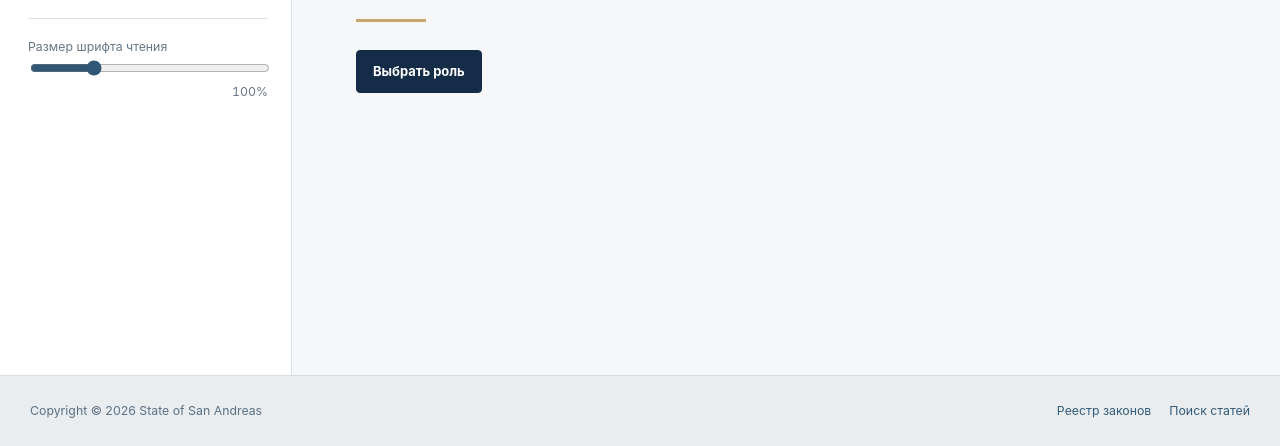
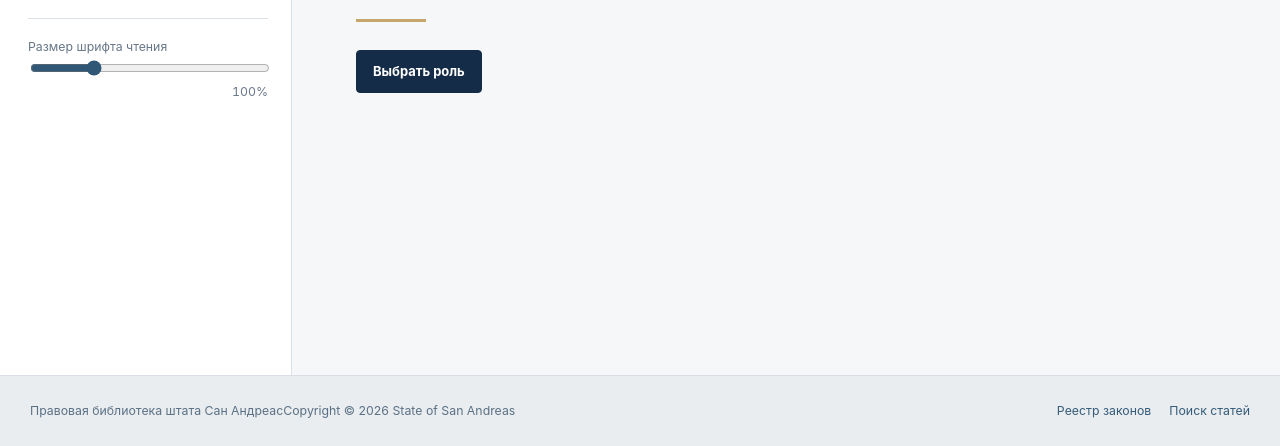
Before and after one commit to danielguliaev/sas-gov-portal, a plain HTML site: page web/index.html in a window 1280 px wide. Shown: the part 452-898 px from the top of the page. Drawn offline with Linux system fonts and the light colour scheme; files that its build step writes are made by us from their sources; files whose address does not match are found by name.

Commit message:
fix(ui): show official library name alongside exact mandated footer copyright

```diff
--- a/web/index.html
+++ b/web/index.html
@@ -53,7 +53,7 @@
     </main>
   </div>
   <footer class="site-footer">
-    <div>Copyright © 2026 State of San Andreas</div>
+    <div class="footer-identity"><span>Правовая библиотека штата Сан Андреас</span><span>Copyright © 2026 State of San Andreas</span></div>
     <div class="footer-links"><a href="/laws" data-link>Реестр законов</a><a href="/search" data-link>Поиск статей</a></div>
   </footer>
   <dialog id="structureDialog" aria-labelledby="structureTitle">
```
